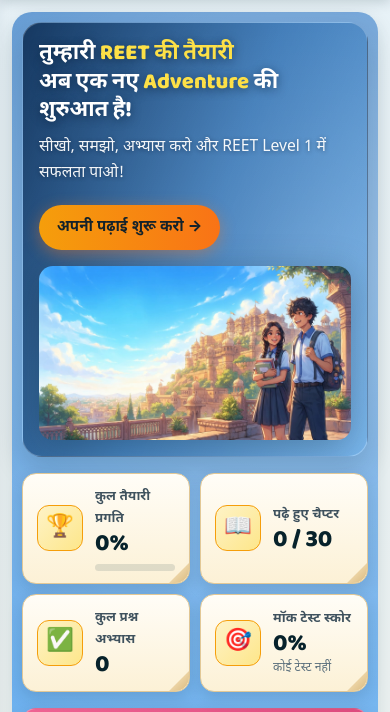
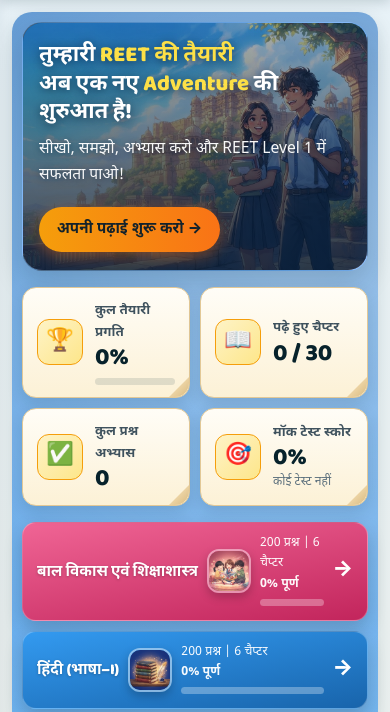
Before and after one commit to MohitMeghwal/reet-pathfinder.1, a plain HTML site: page index.html in a window 390 px wide. Shown: the part 64-776 px from the top of the page. Drawn offline with Linux system fonts and the light colour scheme.

Commit message:
Update components.css

```diff
--- a/css/components.css
+++ b/css/components.css
@@ -46,7 +46,7 @@
   background: linear-gradient(90deg, #f59e0b, #f97316);
   color: #13222b;
   font-weight: 800;
-  box-shadow: 0 4px 16px rgba(249, 115, 22, 0.4);
+  box-shadow: 0 4px 16px rgba(249, 115, 22, 0.45);
 }
 
 .btn-teal {
@@ -81,27 +81,26 @@
   box-shadow: var(--shadow-md);
 }
 
-/* Hero Banner */
+/* Full-Bleed Hero Banner matching Reference Image */
 .hero-banner {
   position: relative;
   border-radius: var(--radius-lg);
   overflow: hidden;
-  background: linear-gradient(110deg, rgba(8, 39, 77, 0.86) 0%, rgba(18, 86, 155, 0.52) 52%, rgba(77, 171, 247, 0.25) 100%);
+  background: linear-gradient(110deg, #0b2f54 0%, #1d6fc2 55%, #60a5fa 100%);
   color: #fff;
-  padding: 24px 28px;
-  min-height: 230px;
-  display: grid;
-  grid-template-columns: 1.15fr 1fr;
+  padding: 28px 30px;
+  min-height: 250px;
+  display: flex;
   align-items: center;
-  gap: 16px;
   box-shadow: var(--shadow-lg);
   margin-bottom: 16px;
-  border: 1px solid rgba(255, 255, 255, 0.22);
+  border: 1px solid rgba(255, 255, 255, 0.25);
 }
 
 .hero-copy {
   position: relative;
   z-index: 2;
+  max-width: 58%;
 }
 
 .hero-title {
@@ -109,7 +108,7 @@
   font-weight: 800;
   color: #fff;
   line-height: 1.3;
-  text-shadow: 0 2px 10px rgba(7, 25, 48, 0.55);
+  text-shadow: 0 2px 10px rgba(7, 25, 48, 0.65);
 }
 
 .hero-title .hero-highlight {
@@ -119,26 +118,30 @@
 .hero-sub {
   margin: 10px 0 18px;
   font-size: 0.98rem;
-  color: rgba(255, 255, 255, 0.95);
-  text-shadow: 0 1px 4px rgba(7, 25, 48, 0.45);
+  color: rgba(255, 255, 255, 0.96);
+  text-shadow: 0 1px 6px rgba(7, 25, 48, 0.55);
 }
 
 .hero-art {
-  position: relative;
+  position: absolute;
+  inset: 0;
   z-index: 1;
-  display: flex;
-  justify-content: flex-end;
-  align-items: flex-end;
-  min-height: 185px;
+  pointer-events: none;
+}
+
+.hero-art::after {
+  content: "";
+  position: absolute;
+  inset: 0;
+  background: linear-gradient(90deg, rgba(7, 30, 56, 0.85) 0%, rgba(12, 54, 98, 0.52) 48%, rgba(12, 54, 98, 0.04) 100%);
 }
 
 .hero-art img,
 .hero-art svg {
   width: 100%;
-  max-width: 440px;
-  height: auto;
-  border-radius: var(--radius-md);
-  filter: drop-shadow(0 8px 18px rgba(7, 34, 43, 0.3));
+  height: 100%;
+  object-fit: cover;
+  object-position: right center;
 }
 
 /* Parchment Card with Curled Corner Effect */
@@ -255,14 +258,22 @@
 }
 
 .subject-card-art {
-  height: 92px;
+  height: 98px;
   display: grid;
   place-items: center;
 }
 
-.subject-card-art img,
+.subject-card-art img {
+  height: 94px;
+  width: 94px;
+  object-fit: cover;
+  border-radius: 12px;
+  border: 2px solid rgba(255, 255, 255, 0.45);
+  box-shadow: 0 4px 10px rgba(0, 0, 0, 0.22);
+}
+
 .subject-card-art svg {
-  max-height: 90px;
+  max-height: 92px;
   width: auto;
   filter: drop-shadow(0 4px 8px rgba(0, 0, 0, 0.2));
 }
@@ -550,14 +561,16 @@
   }
 
   .hero-banner {
-    grid-template-columns: 1fr;
-    padding: 16px;
-    min-height: auto;
+    padding: 18px 16px;
+    min-height: 220px;
   }
 
-  .hero-art {
-    min-height: 130px;
-    justify-content: center;
+  .hero-copy {
+    max-width: 100%;
+  }
+
+  .hero-art::after {
+    background: linear-gradient(180deg, rgba(7, 30, 56, 0.35) 0%, rgba(7, 30, 56, 0.85) 100%);
   }
 
   .stats-grid {
@@ -585,7 +598,8 @@
 
   .subject-card-art img,
   .subject-card-art svg {
-    max-height: 44px;
+    height: 44px;
+    width: 44px;
   }
 
   .subject-card-body {
```
